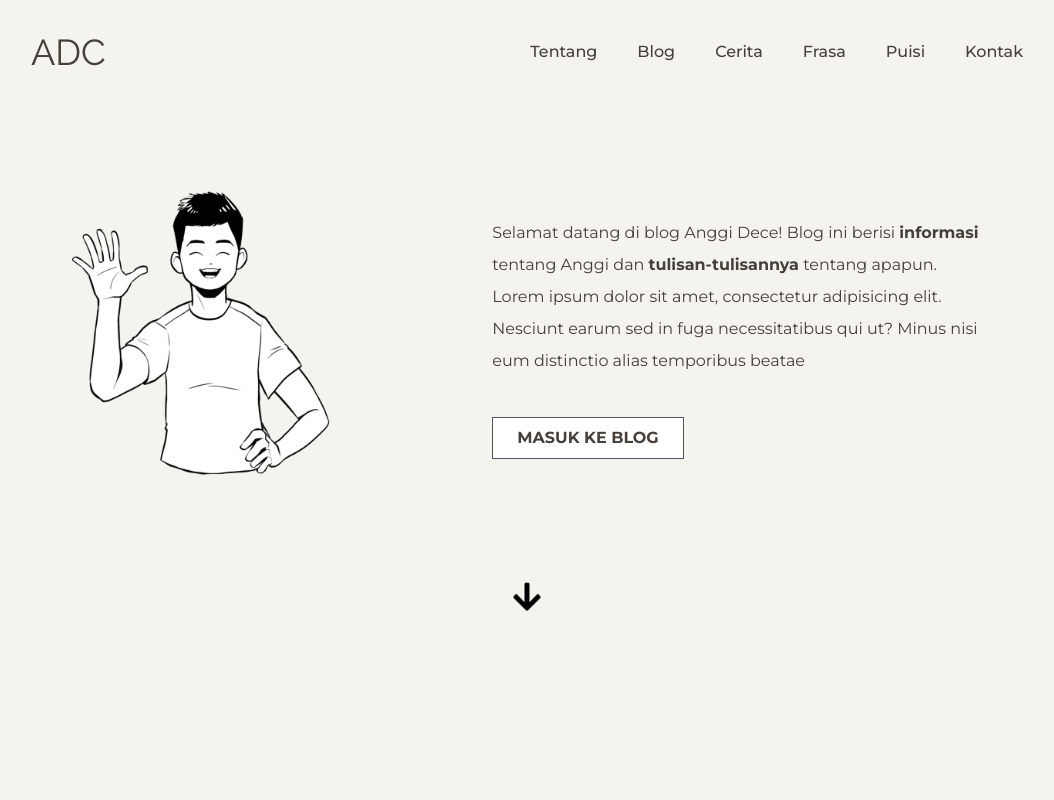
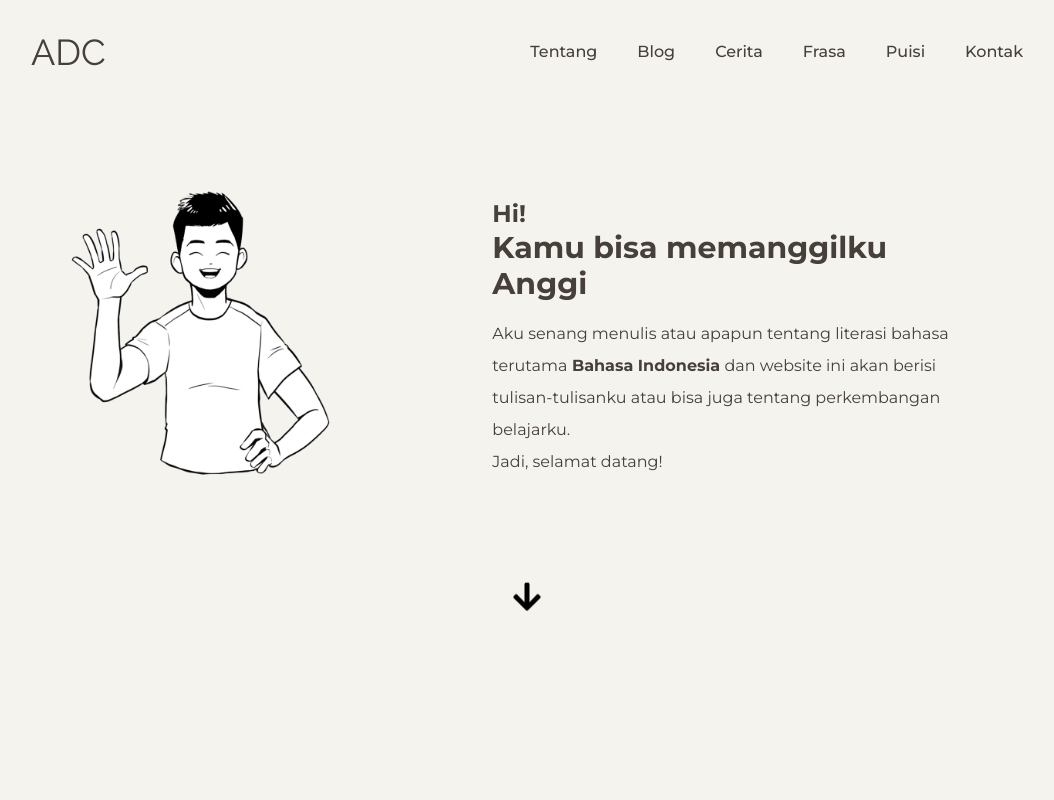
Before and after one commit to nadrianfikri/anggidc-personal-web, a Next.js app: page / in a window 1280 px wide. Shown: the top 800 px of the page, without its empty margins (113-1167 px from the left). Built offline with nearby package versions, Linux system fonts and the light colour scheme.

Commit message:
chore(components): update welcome text on hero

```diff
--- a/components/organisms/Hero.tsx
+++ b/components/organisms/Hero.tsx
@@ -8,22 +8,36 @@ export default function Hero() {
   return (
     <div className="wrapper py-10 md:py-20  space-y-10 md:space-y-24">
       <Row className="items-center justify-center gap-y-6 md:gap-24 flex-wrap">
-        <div className=" md:basis-1/3">
+        <div className=" md:basis-1/3  md:block hidden">
           <Image src="/images/people.png" width={270} height={300} alt="img" />
         </div>
         <div className="md:basis-1/2 leading-8">
+          <h1 className="font-bol  text-2xl">Hi!</h1>
+          <h2 className="font-bold  text-3xl mb-4">
+            Kamu bisa memanggilku <span className="">Anggi</span>
+          </h2>
           <p>
-            Selamat datang di blog Anggi Dece! Blog ini berisi <strong>informasi</strong> tentang Anggi dan <strong>tulisan-tulisannya</strong> tentang apapun. Lorem ipsum dolor sit amet, consectetur adipisicing elit. Nesciunt earum sed in
-            fuga necessitatibus qui ut? Minus nisi eum distinctio alias temporibus beatae
+            Aku senang menulis atau apapun tentang literasi bahasa terutama
+            <strong> Bahasa Indonesia</strong> dan website ini akan berisi
+            tulisan-tulisanku atau bisa juga tentang perkembangan belajarku.{' '}
+            <br /> Jadi, selamat datang!
           </p>
-          <ButtonLink variants="secondary" href="/Blog" className="uppercase mt-10 text-center w-full md:w-auto ">
+          {/* <ButtonLink
+            variants="secondary"
+            href="/Blog"
+            className="uppercase mt-10 text-center w-full md:w-auto "
+          >
             Masuk ke Blog
-          </ButtonLink>
+          </ButtonLink> */}
         </div>
       </Row>
       <section className="flex items-center justify-center">
         <UnstyledLink href="#intro">
-          <FontAwesomeIcon icon={faArrowDown} size="2x" className="animate-bounce text-black" />
+          <FontAwesomeIcon
+            icon={faArrowDown}
+            size="2x"
+            className="animate-bounce text-black"
+          />
         </UnstyledLink>
       </section>
     </div>
```
Also changed, not shown: components/molecules/MobileNav.tsx (+12 -2 lines).
